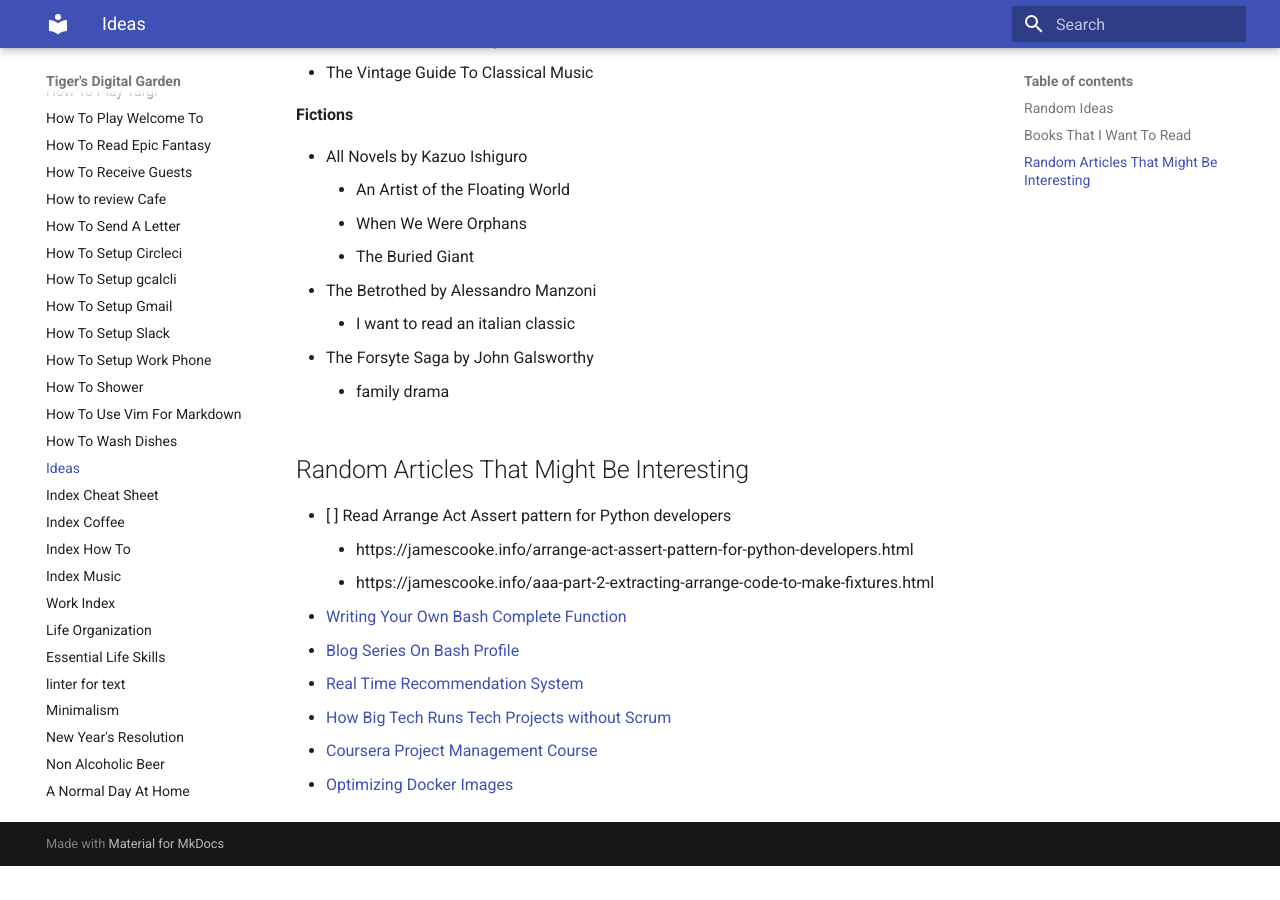
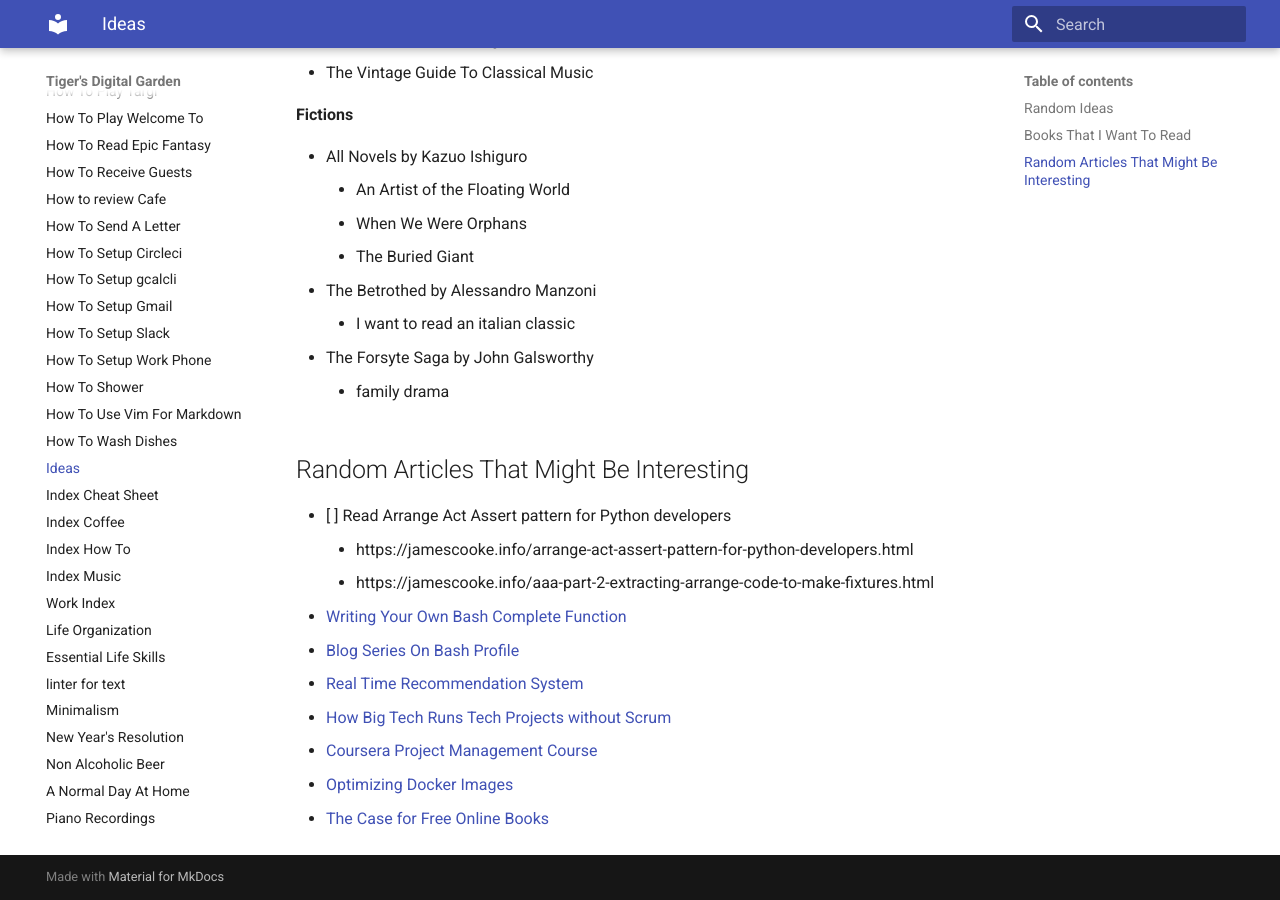
Before and after one commit to ynotstartups/notes, an MkDocs documentation site: the page built from notes/ideas.md, in a window 1280 px wide and 900 px high, scrolled down 2912 px. Built offline with MkDocs 1.6.1 and Material for MkDocs 9.7.7, drawn with Linux system fonts in a browser that asks for light colours; before the commit the page ends 3778 px from its top, so only the background shows below that.

Commit message:
add article

```diff
--- a/notes/ideas.md
+++ b/notes/ideas.md
@@ -109,3 +109,4 @@
 - [How Big Tech Runs Tech Projects without Scrum](https://blog.pragmaticengineer.com/project-management-at-big-tech/)
 - [Coursera Project Management Course](https://www.coursera.org/professional-certificates/google-project-management#courses)
 - [Optimizing Docker Images](https://www.ctl.io/developers/blog/post/optimizing-docker-images/)
+- [The Case for Free Online Books](https://from-a-to-remzi.blogspot.com/2014/01/the-case-for-free-online-books-fobs.html)
```
